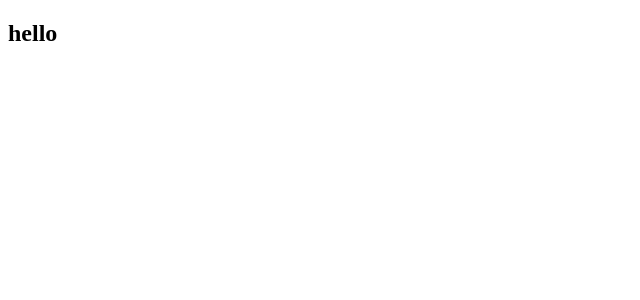
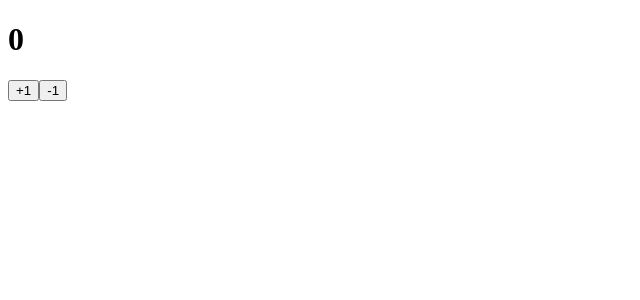
Before and after one commit to dwhddnjs/Redux-Middleware, a React (Create React App) app: page / in a window 1280 px wide. Shown: the top 300 px of the page, without its empty margins (0-640 px from the left). Built offline with nearby package versions, Linux system fonts and the light colour scheme.

Commit message:
CounterContainer from container

```diff
--- a/src/App.js
+++ b/src/App.js
@@ -1,11 +1,8 @@
 import React from "react";
+import CounterContainer from "./containers/CounterContainer";
 
 function App() {
-  return (
-    <div className="App">
-      <h2>hello</h2>
-    </div>
-  );
+  return <CounterContainer />;
 }
 
 export default App;
--- /dev/null
+++ b/src/containers/CounterContainer.js
@@ -0,0 +1,23 @@
+import React from "react";
+import Counter from "../components/Counter";
+import { useSelector, useDispatch } from "react-redux";
+import { increase, decrease } from "../modules/counter";
+
+function CounterContainer() {
+  const number = useSelector((state) => state.counter);
+  const dispatch = useDispatch();
+
+  const onIncrease = () => {
+    dispatch(increase());
+  };
+
+  const onDecrease = () => {
+    dispatch(decrease());
+  };
+
+  return (
+    <Counter number={number} onIncrease={onIncrease} onDecrease={onDecrease} />
+  );
+}
+
+export default CounterContainer;
```
